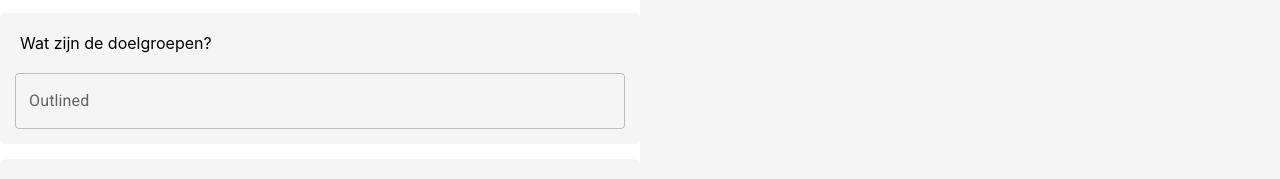
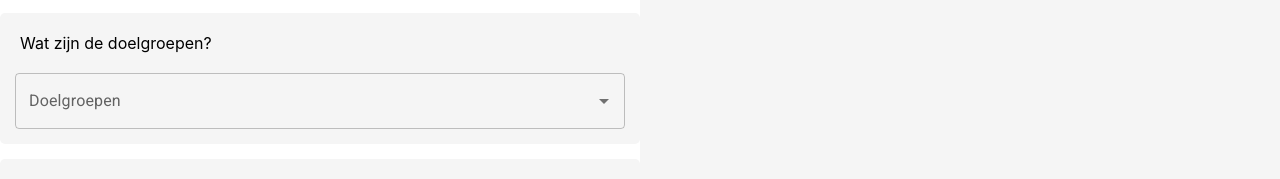
Before and after one commit to ToonvanStrijp/gezonde_stad_brabant_2021, a React (Create React App) app: page / in a window 1280 px wide. Shown: the part 263-442 px from the top of the page. Built offline with nearby package versions, Linux system fonts and the light colour scheme.

Commit message:
Added doelgroepen

```diff
--- a/src/components/Questionnaire.tsx
+++ b/src/components/Questionnaire.tsx
@@ -6,6 +6,10 @@ import "./Questionnaire.css";
 
 const wijken = [
   "Binnenstad", "De Groote Wielen", "Empel", "Engelen", "Graafsepoort", "Maaspoort", "Muntel / Vliert", "Noord", "Nuland", "Rosmalen Noord", "Rosmalen Zuid", "Vinkel", "West", "Zuidoost"
+]
+
+const doelgroepen = [
+  "Kinderen", "Jongeren", "Adolescente", "Volwassenen", "Bejaarden", "Ouderen",
 ]
 
 export default function Questionnare() {
@@ -28,7 +32,16 @@ export default function Questionnare() {
 
       <div className={currentQuestion === 1 ? "Question Active-question" : "Question"} onFocus={() => setCurrentQuestion(1)}>
         <span className="Title">Wat zijn de doelgroepen?</span>
-        <TextField label="Outlined" variant="outlined" />
+        <Autocomplete
+          multiple
+            options={doelgroepen}
+            renderInput={(params) => (
+              <TextField
+                {...params}
+                label="Doelgroepen"
+              />
+            )}
+          />
       </div>
 
       <div className={currentQuestion === 2 ? "Question Active-question" : "Question"} onFocus={() => setCurrentQuestion(2)}>
```
